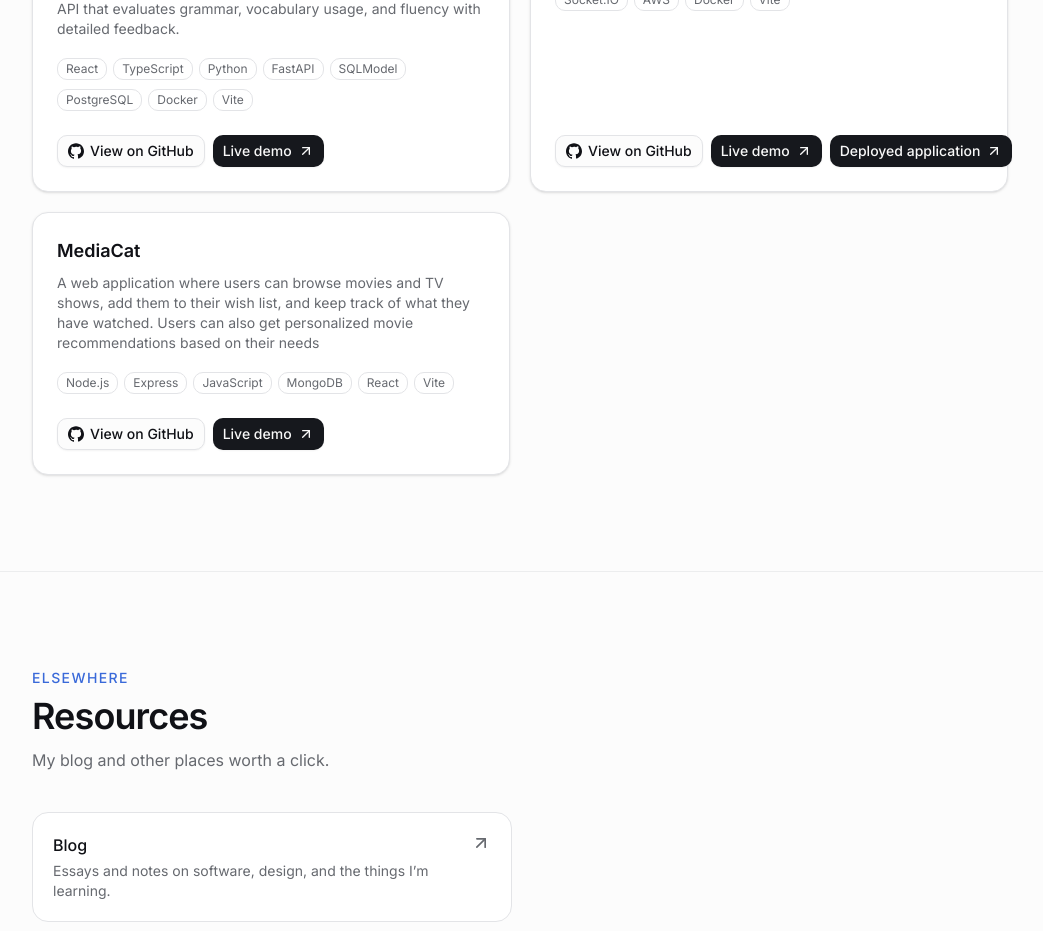
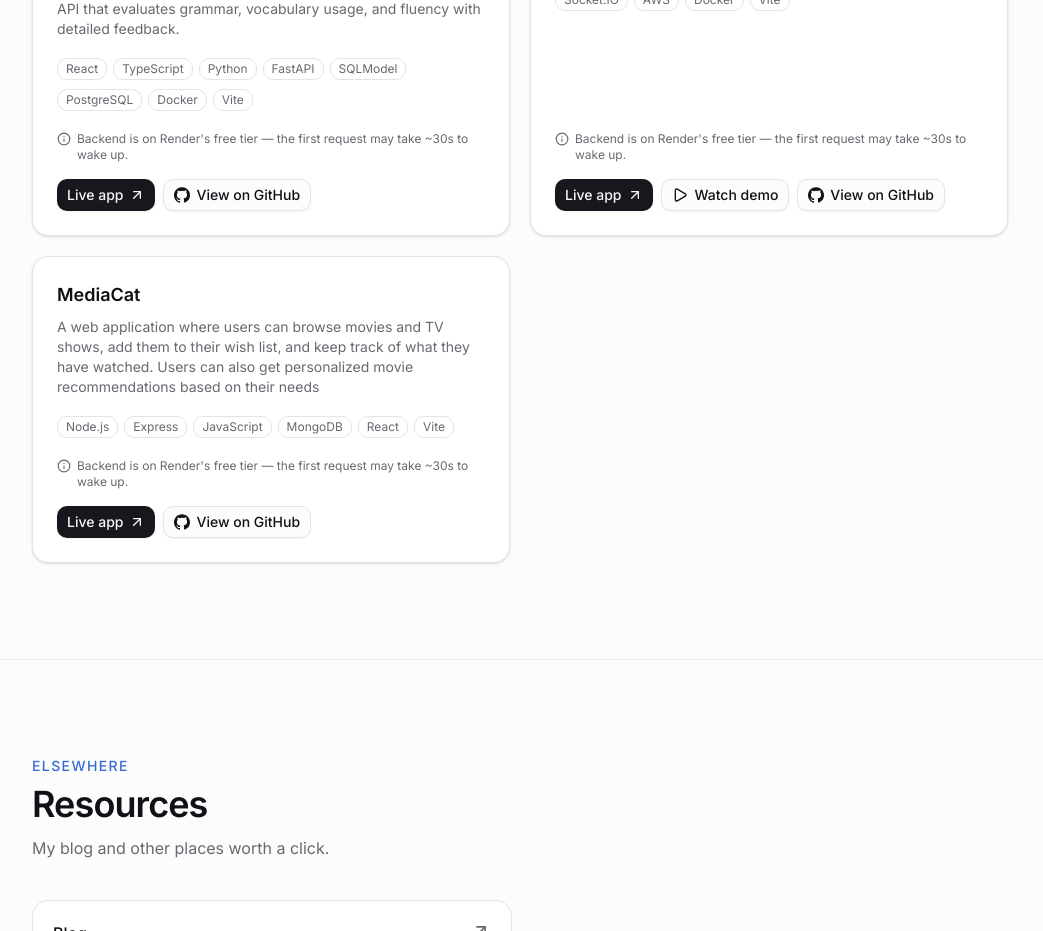
Before and after one commit to bingliscodes/Portfolio, a React (Vite) app: page / in a window 1280 px wide. Shown: the part 1080-2011 px from the top of the page, without its empty margins (120-1163 px from the left). Built offline with nearby package versions, Linux system fonts and the light colour scheme.

Commit message:
Add note to project about initial load

```diff
--- a/src/components/project-card.tsx
+++ b/src/components/project-card.tsx
@@ -1,4 +1,4 @@
-import { ArrowUpRight } from "lucide-react";
+import { ArrowUpRight, Info, Play } from "lucide-react";
 
 import { GithubIcon } from "@/components/brand-icons";
 import { Badge } from "@/components/ui/badge";
@@ -11,6 +11,7 @@ import {
   CardTitle,
 } from "@/components/ui/card";
 import type { Project } from "@/data/types";
+import { cn } from "@/lib/utils";
 
 export function ProjectCard({ project }: { project: Project }) {
   return (
@@ -42,8 +43,33 @@ export function ProjectCard({ project }: { project: Project }) {
         </ul>
       </CardContent>
 
-      {project.repoUrl || project.demoUrl ? (
-        <CardFooter className="mt-6 gap-2">
+      {project.note ? (
+        <p className="mt-5 flex items-start gap-1.5 px-6 text-xs text-muted-foreground">
+          <Info className="mt-px size-3.5 shrink-0" aria-hidden="true" />
+          <span>{project.note}</span>
+        </p>
+      ) : null}
+
+      {project.deployUrl || project.demoUrl || project.repoUrl ? (
+        <CardFooter
+          className={cn(project.note ? "mt-4" : "mt-6", "flex-wrap gap-2")}
+        >
+          {project.deployUrl ? (
+            <Button asChild size="sm">
+              <a href={project.deployUrl} target="_blank" rel="noreferrer">
+                Live app
+                <ArrowUpRight />
+              </a>
+            </Button>
+          ) : null}
+          {project.demoUrl ? (
+            <Button asChild variant="outline" size="sm">
+              <a href={project.demoUrl} target="_blank" rel="noreferrer">
+                <Play className="size-4" />
+                Watch demo
+              </a>
+            </Button>
+          ) : null}
           {project.repoUrl ? (
             <Button asChild variant="outline" size="sm">
               <a href={project.repoUrl} target="_blank" rel="noreferrer">
@@ -52,22 +78,6 @@ export function ProjectCard({ project }: { project: Project }) {
               </a>
             </Button>
           ) : null}
-          {project.demoUrl ? (
-            <Button asChild size="sm">
-              <a href={project.demoUrl} target="_blank" rel="noreferrer">
-                Live demo
-                <ArrowUpRight />
-              </a>
-            </Button>
-          ) : null}
-          {project.deployUrl ? (
-            <Button asChild size="sm">
-              <a href={project.demoUrl} target="_blank" rel="noreferrer">
-                Deployed application
-                <ArrowUpRight />
-              </a>
-            </Button>
-          ) : null}
         </CardFooter>
       ) : null}
     </Card>
--- a/src/data/projects.ts
+++ b/src/data/projects.ts
@@ -24,7 +24,8 @@ that evaluates grammar, vocabulary usage, and fluency with detailed feedback.`,
       "Vite",
     ],
     repoUrl: "https://github.com/bingliscodes/Gato-Lingo",
-    demoUrl: "https://gato-lingo.netlify.app/",
+    deployUrl: "https://gato-lingo.netlify.app/",
+    note: "Backend is on Render's free tier — the first request may take ~30s to wake up.",
     featured: true,
   },
   {
@@ -46,6 +47,7 @@ file attachments, and have role-based actions.`,
     repoUrl: "https://github.com/bingliscodes/chattycat",
     deployUrl: "https://chattycat.netlify.app/",
     demoUrl: "https://www.youtube.com/watch?v=1RhYNEVxVxk",
+    note: "Backend is on Render's free tier — the first request may take ~30s to wake up.",
     featured: true,
   },
   {
@@ -54,6 +56,7 @@ file attachments, and have role-based actions.`,
 Users can also get personalized movie recommendations based on their needs`,
     tags: ["Node.js", "Express", "JavaScript", "MongoDB", "React", "Vite"],
     repoUrl: "https://github.com/bingliscodes/movie_reviews_github",
-    demoUrl: "https://mediacat.netlify.app/",
+    deployUrl: "https://mediacat.netlify.app/",
+    note: "Backend is on Render's free tier — the first request may take ~30s to wake up.",
   },
 ];
```
Also changed, not shown: src/data/types.ts (+5 -3 lines), public/favicon.svg.
